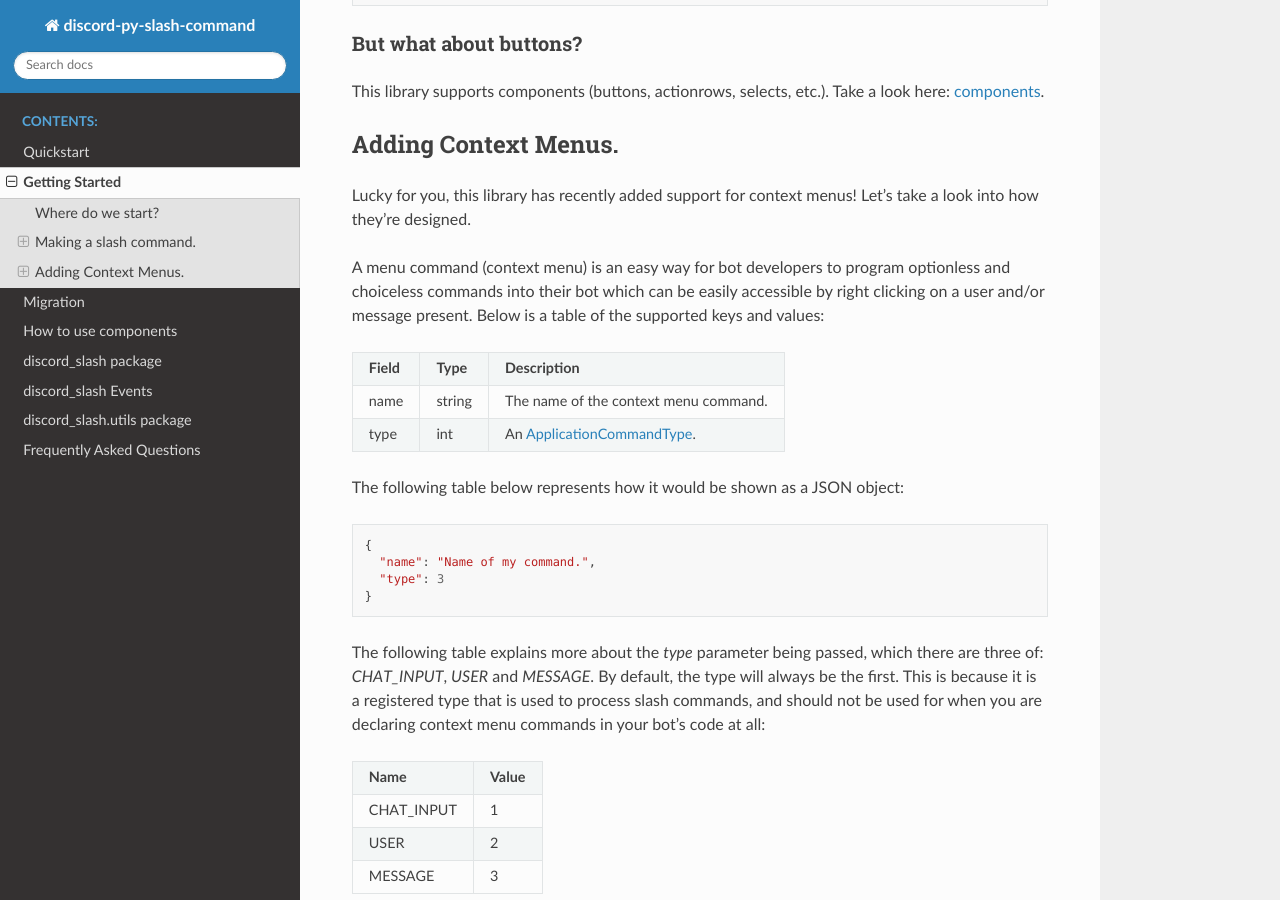
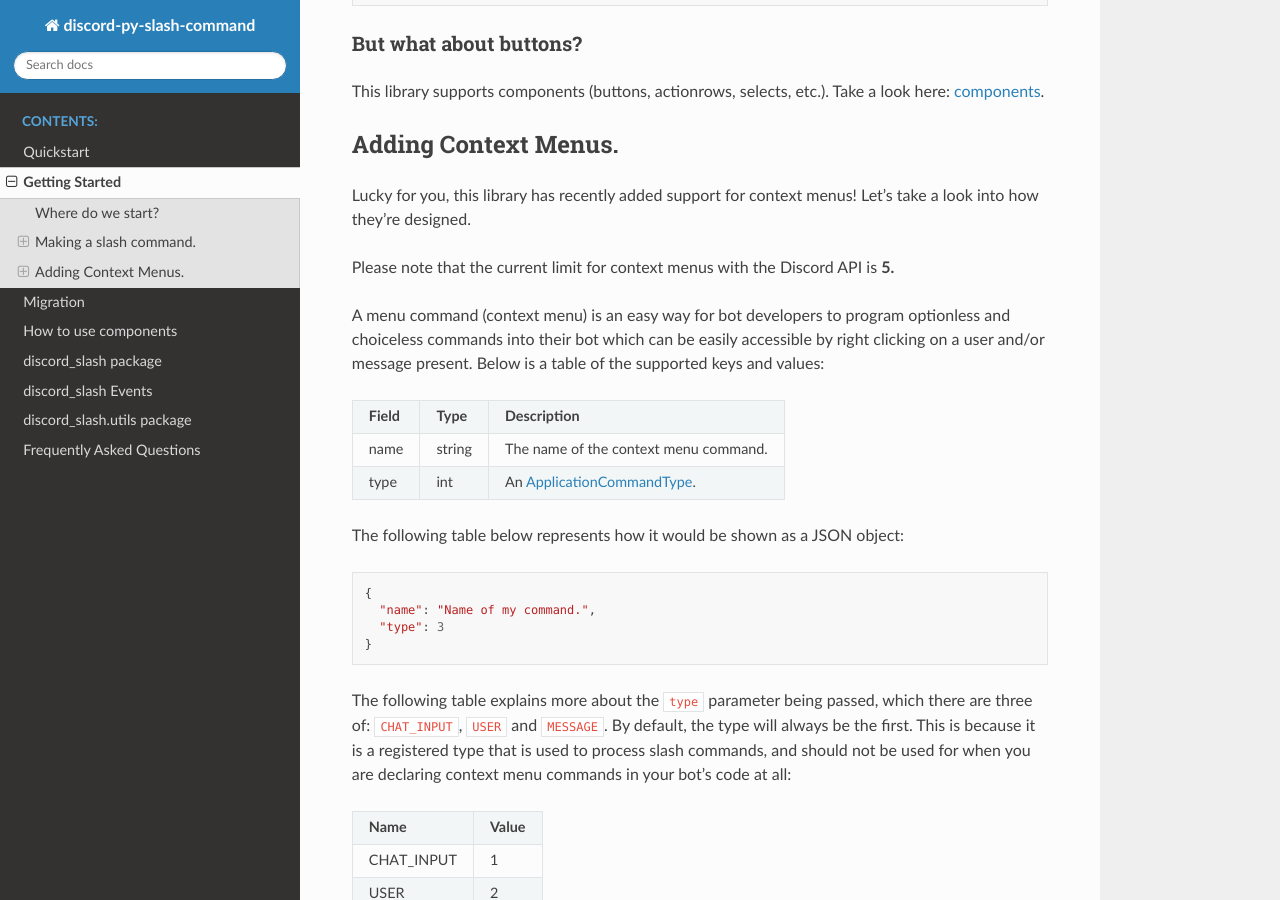
Before and after one commit to interactions-py/interactions.py, a Sphinx documentation site: the page built from docs/gettingstarted.rst, in a window 1280 px wide and 900 px high, scrolled down 5893 px. Built offline with Sphinx 7.4.7 and the Read the Docs theme 2.0.0, drawn with Linux system fonts in a browser that asks for light colours; the version number could not be read and is left out.

Commit message:
Update gettingstarted.rst

```diff
--- a/docs/gettingstarted.rst
+++ b/docs/gettingstarted.rst
@@ -319,6 +319,8 @@
 *********************
 Lucky for you, this library has recently added support for context menus! Let's take a look into how they're designed.
 
+Please note that the current limit for context menus with the Discord API is **5.**
+
 A menu command (context menu) is an easy way for bot developers to program optionless and choiceless commands into their bot
 which can be easily accessible by right clicking on a user and/or message present. Below is a table of the supported keys and
 values:
@@ -340,7 +342,7 @@
     "type": 3
   }
 
-The following table explains more about the `type` parameter being passed, which there are three of: `CHAT_INPUT`, `USER` and `MESSAGE`. By default, the type will
+The following table explains more about the ``type`` parameter being passed, which there are three of: ``CHAT_INPUT``, ``USER`` and ``MESSAGE``. By default, the type will
 always be the first. This is because it is a registered type that is used to process slash commands, and should not be used for when you are declaring context menu
 commands in your bot's code at all:
 
@@ -354,7 +356,7 @@
 | MESSAGE    | 3         |
 +------------+-----------+
 
-Unlike `manage_commands` and `manage_components`, you will have to use a decorator for now to register them:
+Unlike ``manage_commands`` and ``manage_components``, you will have to use a decorator for now to register them:
 
 .. code-block :: python
 
@@ -370,12 +372,12 @@
       hidden=True
     )
 
-The `@slash.context_menu` decorator takes in the context type as given (to either appear when you right-click on a user or when you right-click on a message) as well
+The ``@slash.context_menu`` decorator takes in the context type as given (to either appear when you right-click on a user or when you right-click on a message) as well
 as the name of the command, and any guild IDs if given if you would like to make it applicable to only a guild. **We only accept connected names** for the time being,
 although context menus will have the ability to have spaces in their name in the future when development further progresses.
 
-You are able to also use the `@cog_ext.cog_context_menu` path which will require an import from `cog_ext.py` respectively, however, it is worth nothing that
-the `target` kwarg for the decorator **must** be brought to the very end.
+You are able to also use the ``@cog_ext.cog_context_menu`` path which will require an import from ``cog_ext.py`` respectively, however, it is worth nothing that
+the ``target`` kwarg for the decorator **must** be brought to the very end.
 
 Can I use components with context menus?
 ----------------------------------------
```
